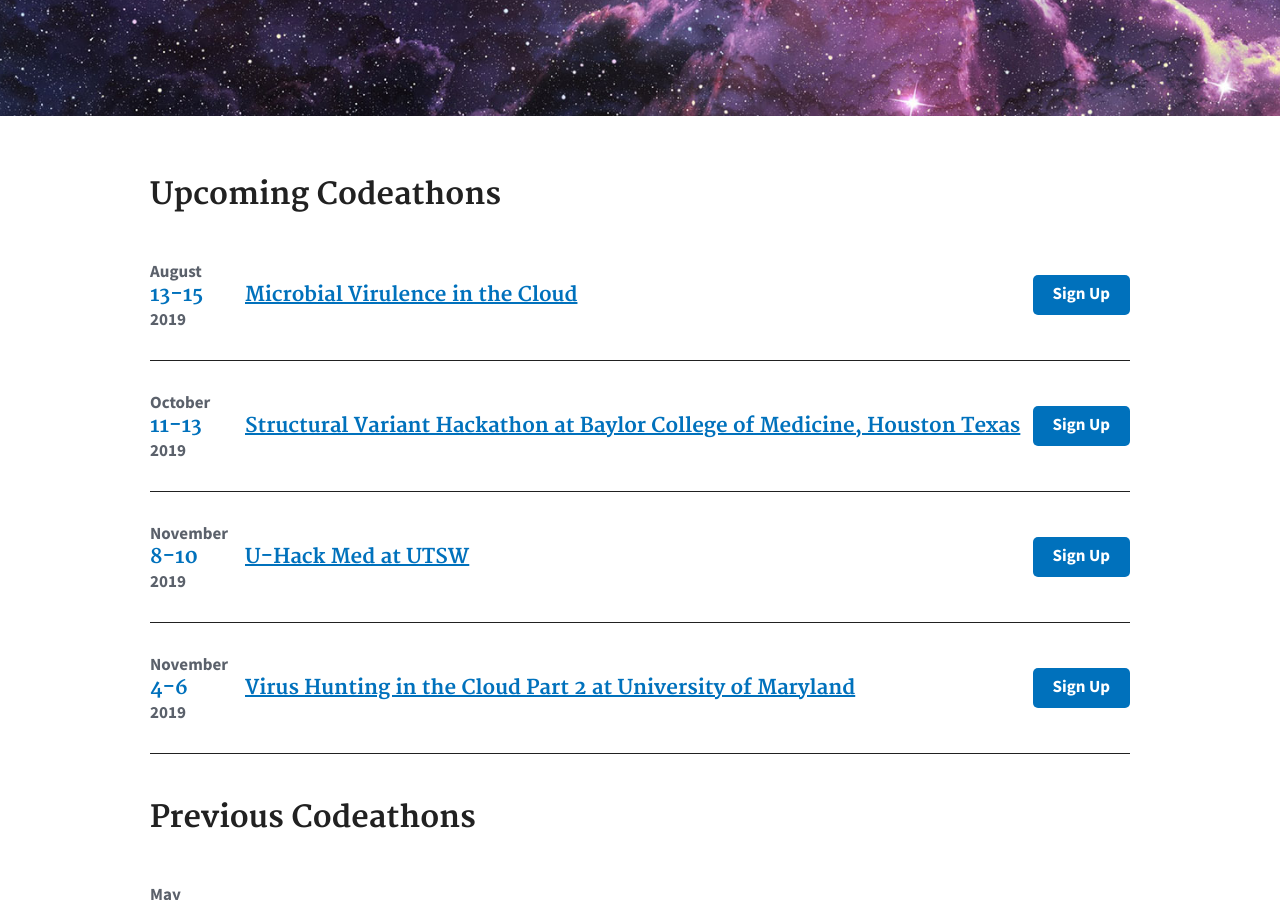
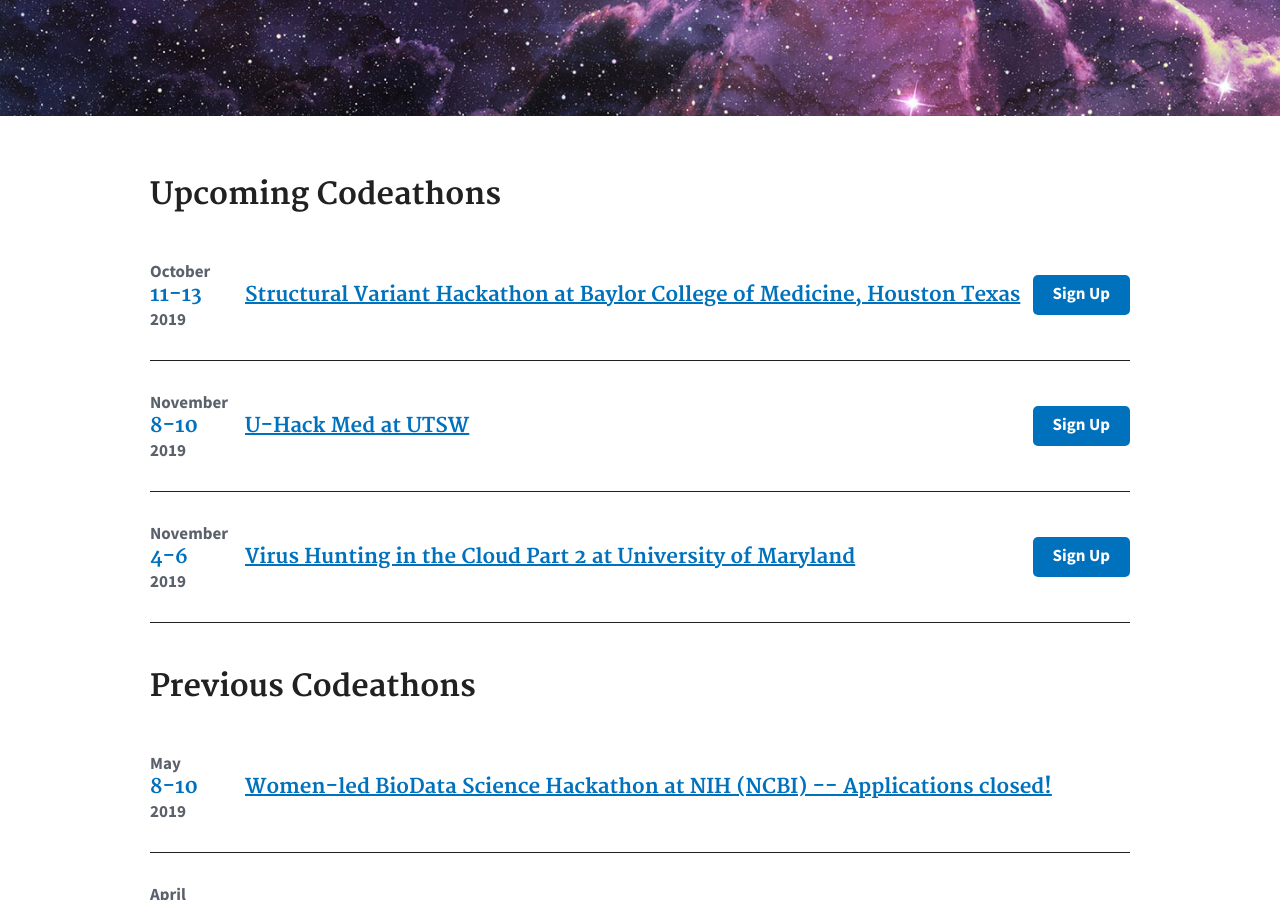
Before and after one commit to NCBI-Codeathons/ncbi-codeathons.github.io, a Jekyll site: the page built from index.md, in a window 1280 px wide and 900 px high, scrolled down 401 px. Built offline with Jekyll 4.4.1, drawn with Linux system fonts in a browser that asks for light colours.

Commit message:
Update upcoming-hackathon.yml

```diff
--- a/_data/upcoming-hackathon.yml
+++ b/_data/upcoming-hackathon.yml
@@ -1,9 +1,3 @@
-- month: "August"
-  day: "13-15"
-  year: "2019"
-  title: "Microbial Virulence in the Cloud"
-  link: "https://support.nlm.nih.gov/microvb_hackathon/"
-
 - month: "October"
   day: "11-13"
   year: "2019"
```
